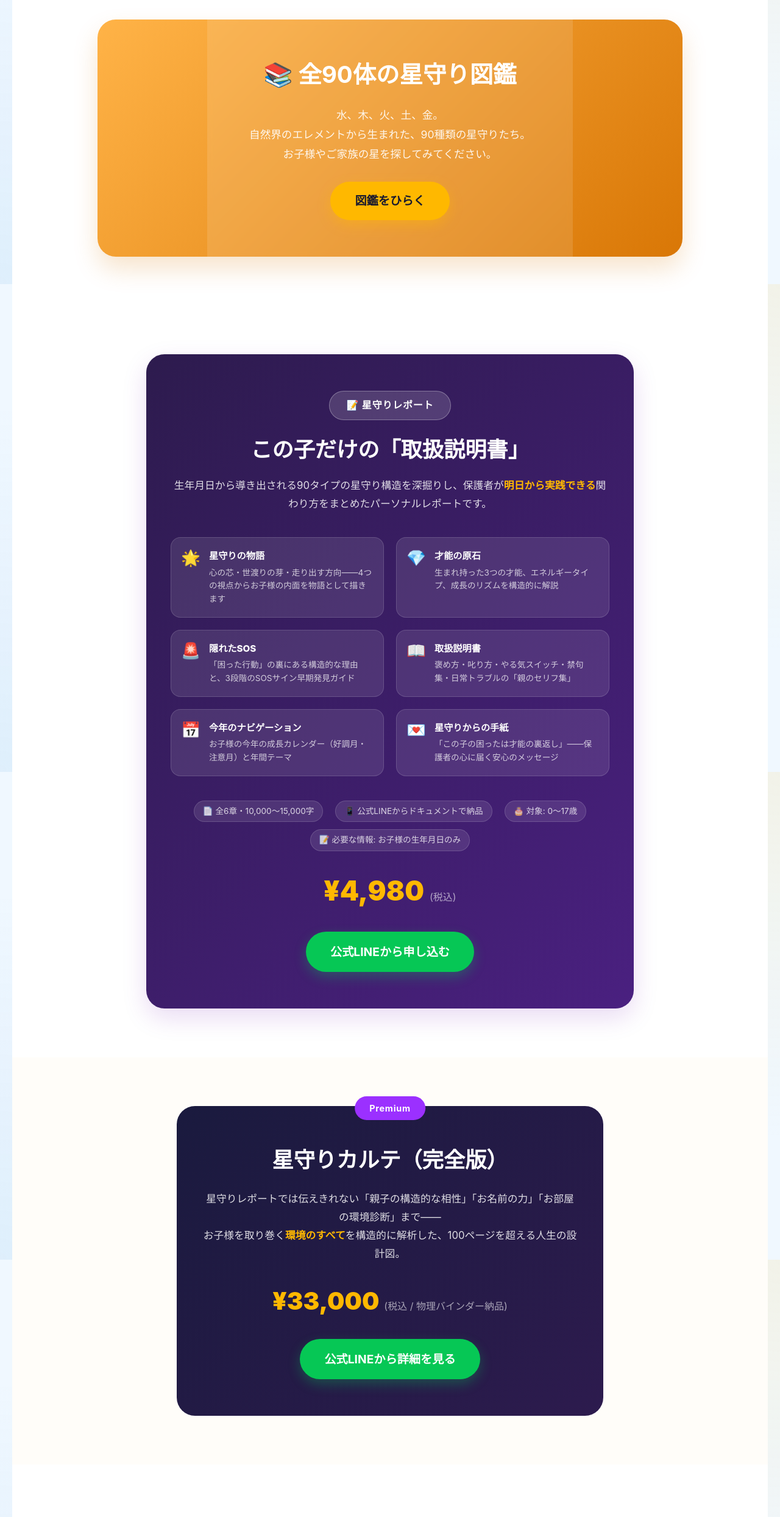
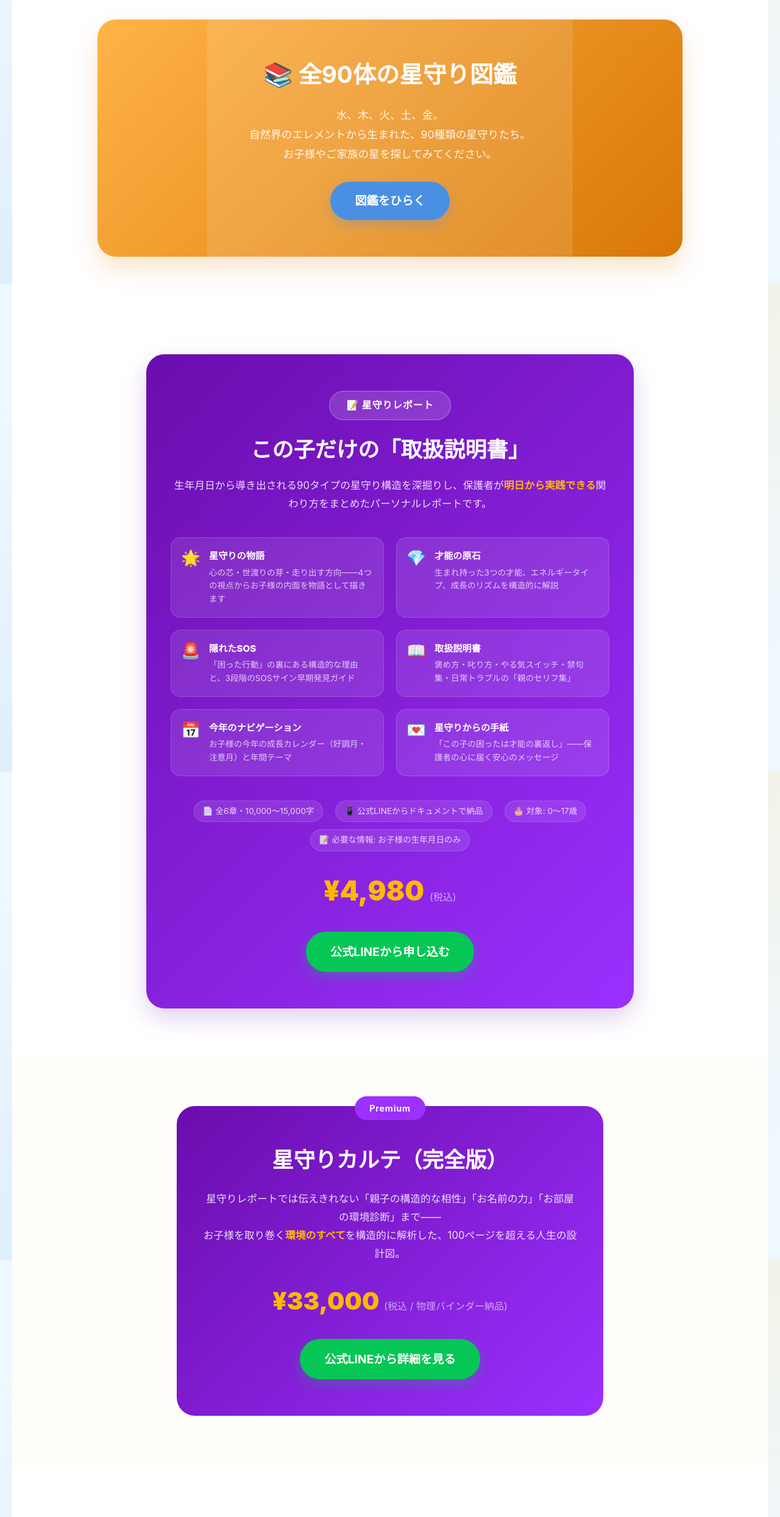
Before and after one commit to naotoada/hoshimori-web, a Next.js app: page / in a window 1280 px wide. Shown: the part 1934-4422 px from the top of the page at 61% size. Built offline with nearby package versions, Linux system fonts and the light colour scheme.

Commit message:
style: zukan btn blue, report/karte bright purple gradient

```diff
--- a/src/app/page.module.css
+++ b/src/app/page.module.css
@@ -172,20 +172,20 @@
 
 .zukanBtn {
   display: inline-block;
-  background-color: #FFB800;
-  color: #1a1a2e;
+  background-color: #4A90E2;
+  color: #FFF;
   font-weight: 900;
   padding: 16px 40px;
   border-radius: 40px;
   text-decoration: none;
   font-size: 1.2rem;
-  box-shadow: 0 8px 20px rgba(255, 184, 0, 0.4);
+  box-shadow: 0 8px 20px rgba(74, 144, 226, 0.3);
   transition: transform 0.2s;
 }
 
 .zukanBtn:hover {
   transform: translateY(-3px);
-  box-shadow: 0 10px 25px rgba(255, 184, 0, 0.5);
+  background-color: #357ABD;
 }
 
 /* Report Service Section */
@@ -195,7 +195,7 @@
 }
 
 .reportBox {
-  background: linear-gradient(135deg, #2d1b4e 0%, #4a2080 100%);
+  background: linear-gradient(135deg, #6A0DAD, #9B30FF);
   border: none;
   border-radius: 30px;
   padding: 60px 40px;
@@ -203,7 +203,7 @@
   max-width: 800px;
   margin: 0 auto;
   position: relative;
-  box-shadow: 0 15px 40px rgba(106, 13, 173, 0.15);
+  box-shadow: 0 15px 40px rgba(106, 13, 173, 0.2);
 }
 
 .reportBadge {
@@ -317,7 +317,7 @@
 }
 
 .premiumBox {
-  background: linear-gradient(135deg, #1a1a3e 0%, #2d1b4e 100%);
+  background: linear-gradient(135deg, #6A0DAD, #9B30FF);
   border: none;
   border-radius: 30px;
   padding: 60px 40px;
```
